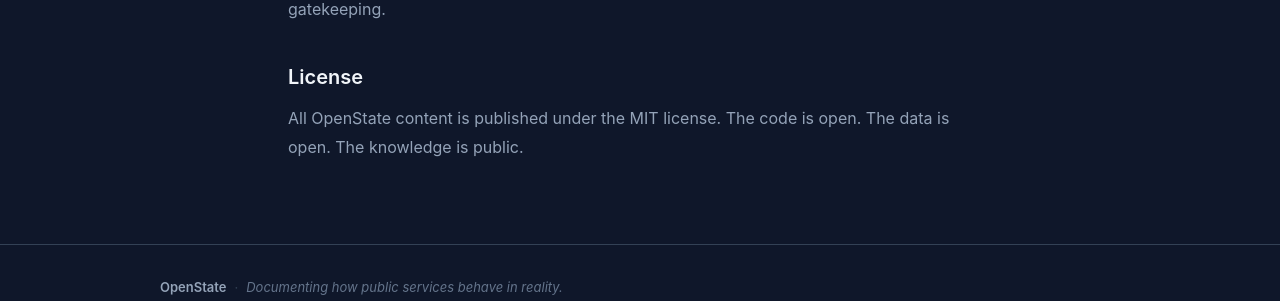
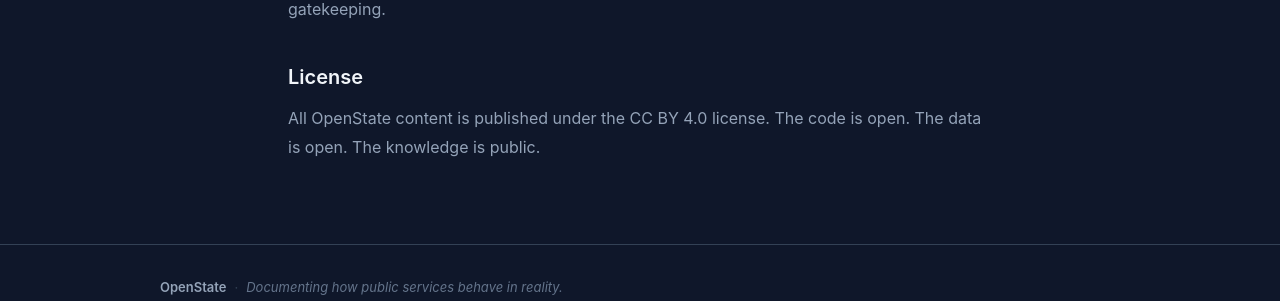
Before and after one commit to andreclemente/openstate, a Jekyll site: the page built from docs/en/about.md, in a window 1280 px wide and 1400 px high, scrolled down 863 px. Shown: the part 1044-1345 px from the top of the window. Built offline with Jekyll 4.4.1, drawn with Linux system fonts in a browser that asks for light colours.

Commit message:
Fix: license in About, light theme logos, theme toggle double-click
- About pages: MIT → CC BY 4.0
- Light theme: dark logo variants get filter:invert for visibility on light backgrounds
- Theme toggle: use querySelectorAll('.os-theme-toggle') instead of binding to individual IDs — fixes double-click issue across landing + layout pages

```diff
--- a/docs/_layouts/page.html
+++ b/docs/_layouts/page.html
@@ -108,17 +108,13 @@ layout: default
     });
   }
   setTheme(current);
-  document.getElementById('theme-toggle').addEventListener('click', function() {
-    var next = current === 'system' ? 'light' : current === 'light' ? 'dark' : 'system';
-    setTheme(next);
-  });
-  var mobileToggle = document.getElementById('theme-toggle-mobile');
-  if (mobileToggle) {
-    mobileToggle.addEventListener('click', function() {
+  var toggles = document.querySelectorAll('.os-theme-toggle');
+  toggles.forEach(function(btn) {
+    btn.addEventListener('click', function() {
       var next = current === 'system' ? 'light' : current === 'light' ? 'dark' : 'system';
       setTheme(next);
     });
-  }
+  });
 
   // Mobile nav
   var navBtn = document.getElementById('nav-toggle');
--- a/docs/_sass/custom/custom.scss
+++ b/docs/_sass/custom/custom.scss
@@ -801,7 +801,26 @@ html { scroll-behavior: smooth; }
 .os-404 h1 { font-size: 48px; margin-bottom: 16px; }
 .os-404 p { color: var(--os-muted); font-size: 17px; max-width: 480px; margin: 0 auto 28px; }
 
+// === LIGHT THEME: invert dark logos ===
+// Dark logo variants are light-colored (white text) — invert them for light backgrounds
+.os-doc-header-logo img,
+.os-hero-logo {
+  transition: filter 0.3s ease;
+}
+
+[data-theme="light"] .os-doc-header-logo img[src*="logo-dark"],
+[data-theme="light"] .os-doc-header-logo img[src*="logo-wordmark-dark"],
+[data-theme="light"] img.os-hero-logo[src*="logo-wordmark-dark"] {
+  filter: brightness(0) saturate(0) invert(0) brightness(0.2);
+}
+
+// === LIGHT THEME: invert favlink if needed ===
+[data-theme="light"] link[rel="icon"][type="image/webp"] {
+  /* favicon handled separately if needed */
+}
+
 // === RESPONSIVE ===
+
 @media (max-width: 768px) {
   .os-hero { padding: 56px 20px 72px; }
   .os-hero-title { font-size: 26px; }
--- a/docs/en/about.md
+++ b/docs/en/about.md
@@ -61,4 +61,4 @@ The knowledge OpenState produces belongs to everyone. No restrictions, no paywal
 
 ## License
 
-All OpenState content is published under the MIT license. The code is open. The data is open. The knowledge is public.
+All OpenState content is published under the CC BY 4.0 license. The code is open. The data is open. The knowledge is public.
```
Also changed, not shown: docs/en/index.md (+6 -8 lines), docs/index.md (+9 -8 lines), docs/pt/about.md (+1 -1 lines).
